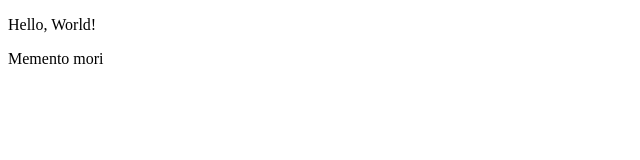
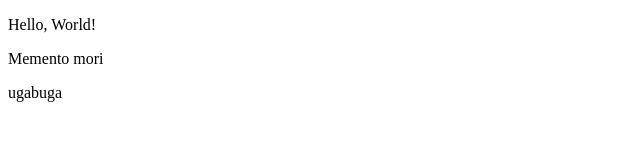
Before and after one commit to Tima-gif-hub/project_py, a plain HTML site: page index.html in a window 1280 px wide. Shown: the full height of the page, 0-640 px from the left. Drawn offline with Linux system fonts and the light colour scheme.

Commit message:
new commit

```diff
--- a/index.html
+++ b/index.html
@@ -8,5 +8,6 @@
 <body>
     <p>Hello, World!</p>
     <p>Memento mori</p>
+    <p>ugabuga</p>
 </body>
 </html>
```
